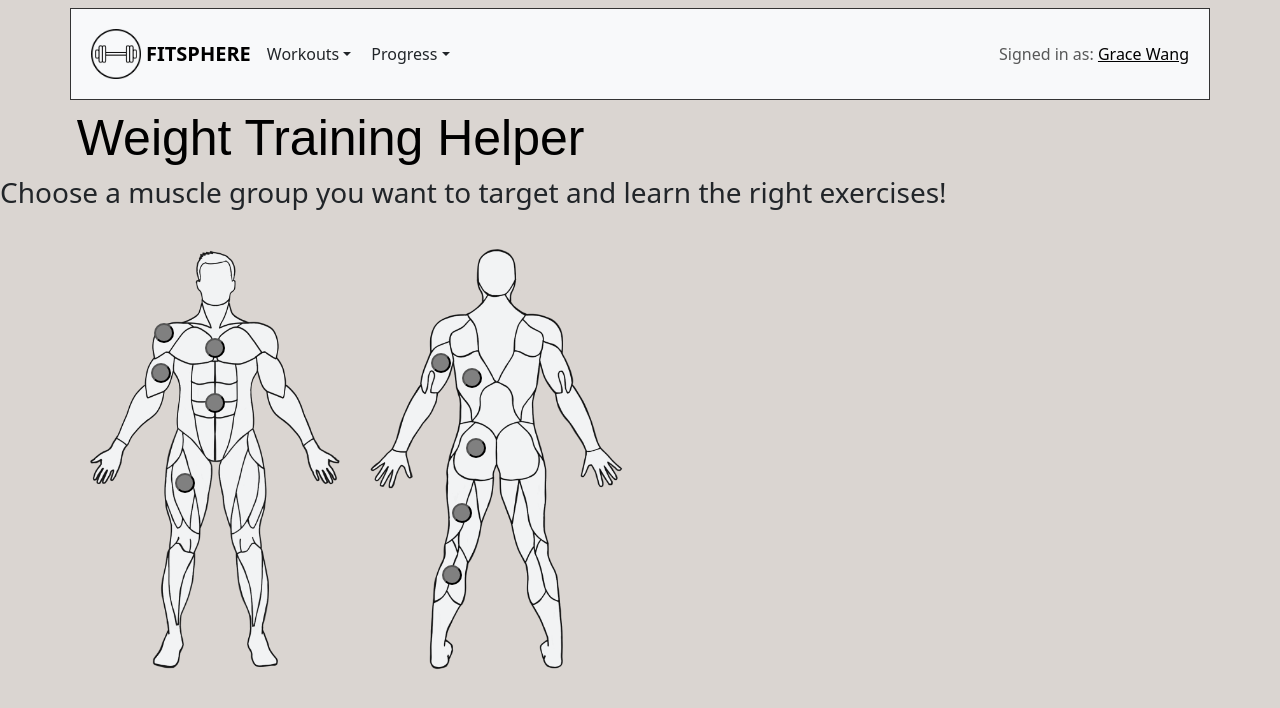
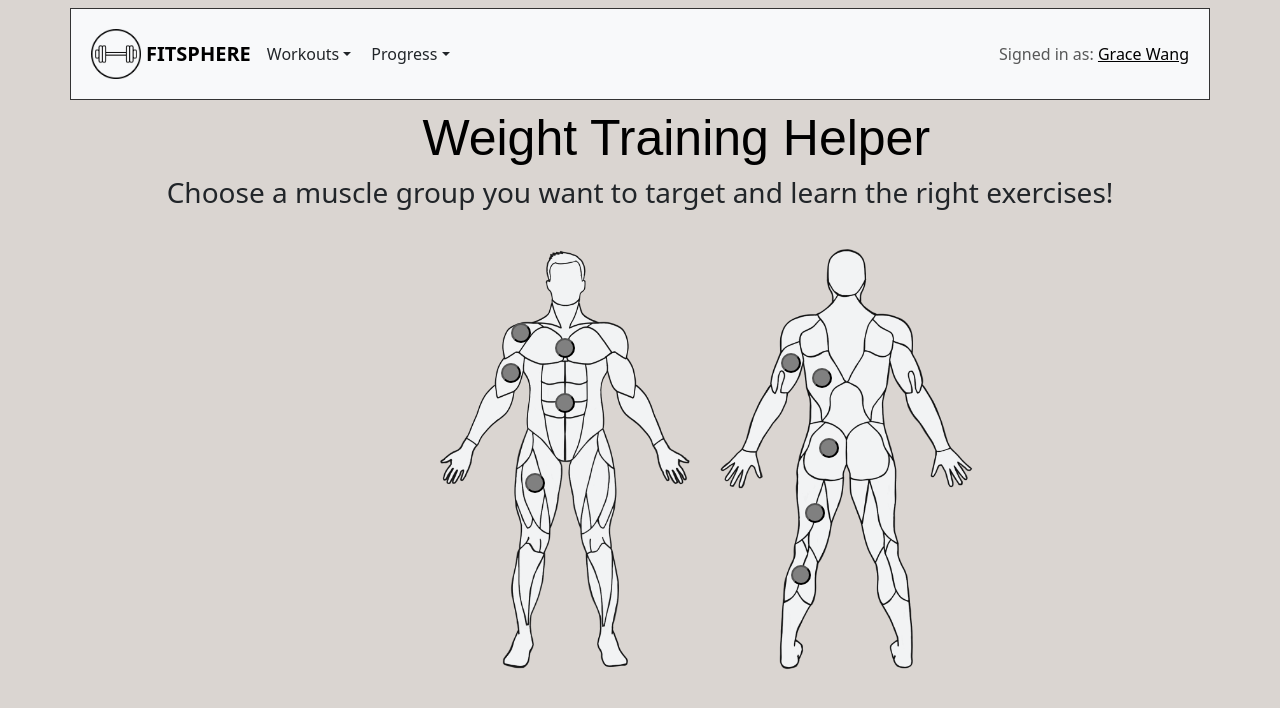
Before and after one commit to theobakshi12/FitSphere-4, a React (Create React App) app in the folder client/: page /body in a window 1280 px wide. Shown: the top 708 px of the page. Built offline with nearby package versions, Linux system fonts and the light colour scheme.

Commit message:
formatted workout pages

```diff
--- a/client/src/Body.css
+++ b/client/src/Body.css
@@ -17,3 +17,21 @@
   z-index: 2;
   cursor: pointer;
 }
+
+.header {
+  align-items: center;
+  text-align: center;
+  justify-content: center;
+}
+
+.header1 {
+  margin-left: 33%;
+}
+
+.image {
+  margin-left: 50%;
+}
+
+.button {
+  margin-left: 50%;
+}
--- a/client/src/Body.js
+++ b/client/src/Body.js
@@ -7,26 +7,26 @@ import CircularButton from './CircularButton';
 function Body() {
   const navigate = useNavigate();
   const buttons = [
-    { id: 1, top: '24%', left: '29.3%', path: "/chest"}, //chest
-    { id: 2, top: '21%', left: '22%', path: "/shoulders"}, //delt
-    { id: 3, top: '29%', left: '21.5%', path: "/biceps"}, //biceps
-    { id: 4, top: '51%', left: '25%', path: "/quads"}, //quads
-    { id: 5, top: '35%', left: '29.3%', path: "/abs"}, //abs
+    { id: 1, top: '24%', left: '79.3%', path: "/chest"}, //chest
+    { id: 2, top: '21%', left: '73%', path: "/shoulders"}, //delt
+    { id: 3, top: '29%', left: '71.5%', path: "/biceps"}, //biceps
+    { id: 4, top: '51%', left: '75%', path: "/quads"}, //quads
+    { id: 5, top: '35%', left: '79.3%', path: "/abs"}, //abs
 
-    { id: 6, top: '30%', left: '66%', path: "/lats"}, //lats
-    { id: 7, top: '44%', left: '66.5%', path: "/glutes"}, //glutes
-    { id: 8, top: '27%', left: '61.5%', path: "/triceps"}, //triceps
-    { id: 9, top: '57%', left: '64.5%', path: "/hamstring"}, //hamstring
-    { id: 10, top: '69.5%', left: '63.1%', path: "/calves"}, //calves
+    { id: 6, top: '30%', left: '116%', path: "/lats"}, //lats
+    { id: 7, top: '44%', left: '117%', path: "/glutes"}, //glutes
+    { id: 8, top: '27%', left: '111.5%', path: "/triceps"}, //triceps
+    { id: 9, top: '57%', left: '115%', path: "/hamstring"}, //hamstring
+    { id: 10, top: '69.5%', left: '113%', path: "/calves"}, //calves
 
   ];
     return (
       <div>
         <NavBar></NavBar>
-        <h1>Weight Training Helper</h1>
-        <h3>Choose a muscle group you want to target and learn the right exercises!</h3>
+        <h1 className="header1">Weight Training Helper</h1>
+        <h3 className="header">Choose a muscle group you want to target and learn the right exercises!</h3>
         <figure className="image-container">
-          <img src="bodyparts.png"/>
+          <img className="image" src="bodyparts.png"/>
           {buttons.map(btn => (
           <CircularButton
             href="/"
--- a/client/src/HomeBody.js
+++ b/client/src/HomeBody.js
@@ -7,26 +7,26 @@ import CircularButton from './CircularButton';
 function HomeBody() {
   const navigate = (path) => window.open(path, '_blank');
   const buttons = [
-    { id: 1, top: '24%', left: '29.3%', path: "https://www.youtube.com/watch?v=BkS1-El_WlE&pp=ygUiY2hlc3Qgd29ya291dCBhdCBob21lIG5vIGVxdWlwbWVudA%3D%3D"}, //chest
-    { id: 2, top: '21%', left: '22%', path: "https://www.youtube.com/watch?v=mwTKZ9VX6-8&pp=ygUwc2hvdWxkZXJzIHdvcmtvdXQgYXQgaG9tZSBubyBlcXVpcG1lbnQgYmVnaW5uZXJz"}, //delt
-    { id: 3, top: '29%', left: '21.5%', path: "https://www.youtube.com/watch?v=wwKb-wZCEjs&pp=ygUjYmljZXBzIHdvcmtvdXQgYXQgaG9tZSBubyBlcXVpcG1lbnQ%3D"}, //biceps
-    { id: 4, top: '51%', left: '25%', path: "https://www.youtube.com/watch?v=C5aHk9mrLv8&pp=ygUscXVhZHMgd29ya291dCBhdCBob21lIG5vIGVxdWlwbWVudCBiZWdpbm5lcnM%3D"}, //quads
-    { id: 5, top: '35%', left: '29.3%', path: "https://www.youtube.com/watch?v=tfL4g3l2X4Y&pp=ygUqYWJzIHdvcmtvdXQgYXQgaG9tZSBubyBlcXVpcG1lbnQgYmVnaW5uZXJz"}, //abs
+    { id: 1, top: '24%', left: '79.3%', path: "https://www.youtube.com/watch?v=BkS1-El_WlE&pp=ygUiY2hlc3Qgd29ya291dCBhdCBob21lIG5vIGVxdWlwbWVudA%3D%3D"}, //chest
+    { id: 2, top: '21%', left: '73%', path: "https://www.youtube.com/watch?v=mwTKZ9VX6-8&pp=ygUwc2hvdWxkZXJzIHdvcmtvdXQgYXQgaG9tZSBubyBlcXVpcG1lbnQgYmVnaW5uZXJz"}, //delt
+    { id: 3, top: '29%', left: '71.5%', path: "https://www.youtube.com/watch?v=wwKb-wZCEjs&pp=ygUjYmljZXBzIHdvcmtvdXQgYXQgaG9tZSBubyBlcXVpcG1lbnQ%3D"}, //biceps
+    { id: 4, top: '51%', left: '75%', path: "https://www.youtube.com/watch?v=C5aHk9mrLv8&pp=ygUscXVhZHMgd29ya291dCBhdCBob21lIG5vIGVxdWlwbWVudCBiZWdpbm5lcnM%3D"}, //quads
+    { id: 5, top: '35%', left: '79.3%', path: "https://www.youtube.com/watch?v=tfL4g3l2X4Y&pp=ygUqYWJzIHdvcmtvdXQgYXQgaG9tZSBubyBlcXVpcG1lbnQgYmVnaW5uZXJz"}, //abs
 
-    { id: 6, top: '30%', left: '66%', path: "https://www.youtube.com/watch?v=SOvsUhLCdys&pp=ygUhbGF0cyB3b3Jrb3V0IGF0IGhvbWUgbm8gZXF1aXBtZW50"}, //lats
-    { id: 7, top: '44%', left: '66.5%', path: "https://www.youtube.com/watch?v=6hOAGDbkLOw&pp=ygUtZ2x1dGVzIHdvcmtvdXQgYXQgaG9tZSBubyBlcXVpcG1lbnQgYmVnaW5uZXJz"}, //glutes
-    { id: 8, top: '27%', left: '61.5%', path: "https://www.youtube.com/watch?v=z8_fSUc7MTw&pp=ygUudHJpY2VwcyB3b3Jrb3V0IGF0IGhvbWUgbm8gZXF1aXBtZW50IGJlZ2lubmVycw%3D%3D"}, //triceps
-    { id: 9, top: '57%', left: '64.5%', path: "https://www.youtube.com/watch?v=9N3kVU_tj7s&pp=ygUwaGFtc3RyaW5nIHdvcmtvdXQgYXQgaG9tZSBubyBlcXVpcG1lbnQgYmVnaW5uZXJz"}, //hamstring
-    { id: 10, top: '69.5%', left: '63.1%', path: "https://www.youtube.com/watch?v=-tJSMx4n6-g&pp=ygUtY2FsdmVzIHdvcmtvdXQgYXQgaG9tZSBubyBlcXVpcG1lbnQgYmVnaW5uZXJz"}, //calves
+    { id: 6, top: '30%', left: '116%', path: "https://www.youtube.com/watch?v=SOvsUhLCdys&pp=ygUhbGF0cyB3b3Jrb3V0IGF0IGhvbWUgbm8gZXF1aXBtZW50"}, //lats
+    { id: 7, top: '44%', left: '117%', path: "https://www.youtube.com/watch?v=6hOAGDbkLOw&pp=ygUtZ2x1dGVzIHdvcmtvdXQgYXQgaG9tZSBubyBlcXVpcG1lbnQgYmVnaW5uZXJz"}, //glutes
+    { id: 8, top: '27%', left: '111.5%', path: "https://www.youtube.com/watch?v=z8_fSUc7MTw&pp=ygUudHJpY2VwcyB3b3Jrb3V0IGF0IGhvbWUgbm8gZXF1aXBtZW50IGJlZ2lubmVycw%3D%3D"}, //triceps
+    { id: 9, top: '57%', left: '115%', path: "https://www.youtube.com/watch?v=9N3kVU_tj7s&pp=ygUwaGFtc3RyaW5nIHdvcmtvdXQgYXQgaG9tZSBubyBlcXVpcG1lbnQgYmVnaW5uZXJz"}, //hamstring
+    { id: 10, top: '69.5%', left: '113%', path: "https://www.youtube.com/watch?v=-tJSMx4n6-g&pp=ygUtY2FsdmVzIHdvcmtvdXQgYXQgaG9tZSBubyBlcXVpcG1lbnQgYmVnaW5uZXJz"}, //calves
 
   ];
     return (
       <div>
         <NavBar></NavBar>
-        <h1>Home Workout Helper</h1>
-        <h3>Choose a muscle group you want to target and learn the right exercises!</h3>
+        <h1 className="header1">Home Workout Helper</h1>
+        <h3 className="header">Choose a muscle group you want to target and learn the right exercises!</h3>
         <figure className="image-container">
-          <img src="bodyparts.png"/>
+          <img className="image"src="bodyparts.png"/>
           {buttons.map(btn => (
           <CircularButton
             href="/"
```
Also changed, not shown: client/public/gym.png (added), client/public/home.png (added).
